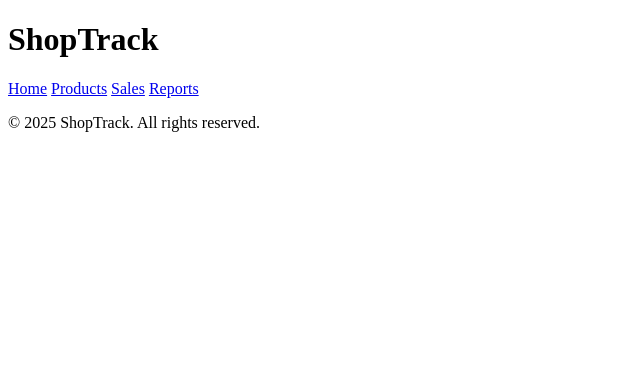
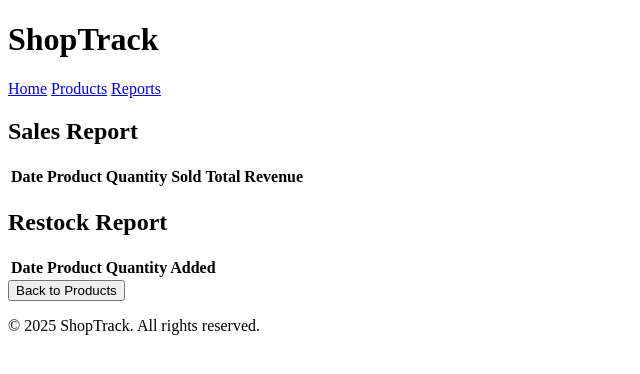
Before and after one commit to luca-avila/ShopTrack, a Flask app: page /reports in a window 1280 px wide. Shown: the top 374 px of the page, without its empty margins (0-640 px from the left). Run offline with Flask 3, Linux system fonts and the light colour scheme; lists and menus that the app fills with data are empty.

Commit message:
Complete html file and basic db requests in route

```diff
--- a/app.py
+++ b/app.py
@@ -170,10 +170,23 @@ def delete_product():
 
     return redirect('/products')
 
+@app.route('/reports', methods=['GET'])
+def view_reports():
+    # Fetch sales history and send to template
+    db = get_db()
+    sales = db.execute('SELECT * FROM history WHERE type = ?', ('SELL')).fetchall()
+    restocks = db.execute('SELECT * FROM history WHERE type = ?', ('BUY')).fetchall()
+
+    if not sales and not restocks:
+        return "No sales or restock history available", 404
+
+
+    return render_template('reports.html', sales=sales, restocks=restocks)
+
+
 
 # --- ADDITIONAL FUNCTIONALITY TO IMPLEMENT ---
 # - Edit product: form to update product info (GET/POST)
-# - Delete product: remove product from DB
 # - View sales history: list/filter sales
 # - Generate reports: sales per product, date range, etc.
 # - Input validation and error handling
--- a/templates/base.html
+++ b/templates/base.html
@@ -11,7 +11,6 @@
         <nav>
             <a href="/">Home</a>
             <a href="/products">Products</a>
-            <a href="/sales">Sales</a>
             <a href="/reports">Reports</a>
         </nav>
     </header>
--- a/templates/reports.html
+++ b/templates/reports.html
@@ -1,9 +1,55 @@
 {% extends "base.html" %}
 
 {% block title %}
-
+    Reports
 {% endblock %}
 
 {% block content %}
+    <h2>Sales Report</h2>
+    <table class="table table-striped">
+        <thead>
+            <tr>
+                <th>Date</th>
+                <th>Product</th>
+                <th>Quantity Sold</th>
+                <th>Total Revenue</th>
+            </tr>
+        </thead>
+        <tbody>
+            {% for sale in sales %}
+                <tr>
+                    <td>{{ sale.date }}</td>
+                    <td>{{ sale.product.name }}</td>
+                    <td>{{ sale.quantity }}</td>
+                    <td>${{ sale.total_revenue }}</td>
+                </tr>
+            {% endfor %}
+        </tbody>
+    </table>
 
+    <h2>Restock Report</h2>
+    <table class="table table-striped">
+        <thead>
+            <tr>
+                <th>Date</th>
+                <th>Product</th>
+                <th>Quantity Added</th>
+            </tr>
+        </thead>
+        <tbody>
+            {% for restock in restocks %}
+                <tr>
+                    <td>{{ restock.date }}</td>
+                    <td>{{ restock.product.name }}</td>
+                    <td>{{ restock.quantity }}</td>
+                </tr>
+            {% endfor %}
+        </tbody>
+    </table>
+
+    <div class="mt-3">
+        <form method="get" action="/products">
+            <button type="submit">Back to Products</button>
+        </form>
+    </div>
 {% endblock %}
```
